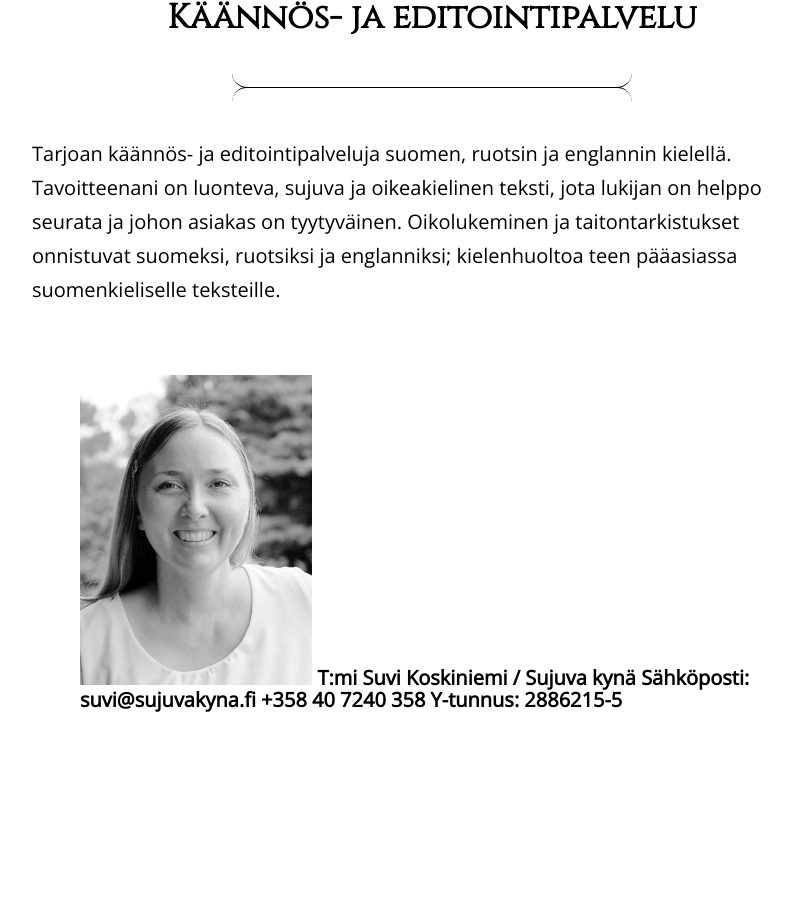
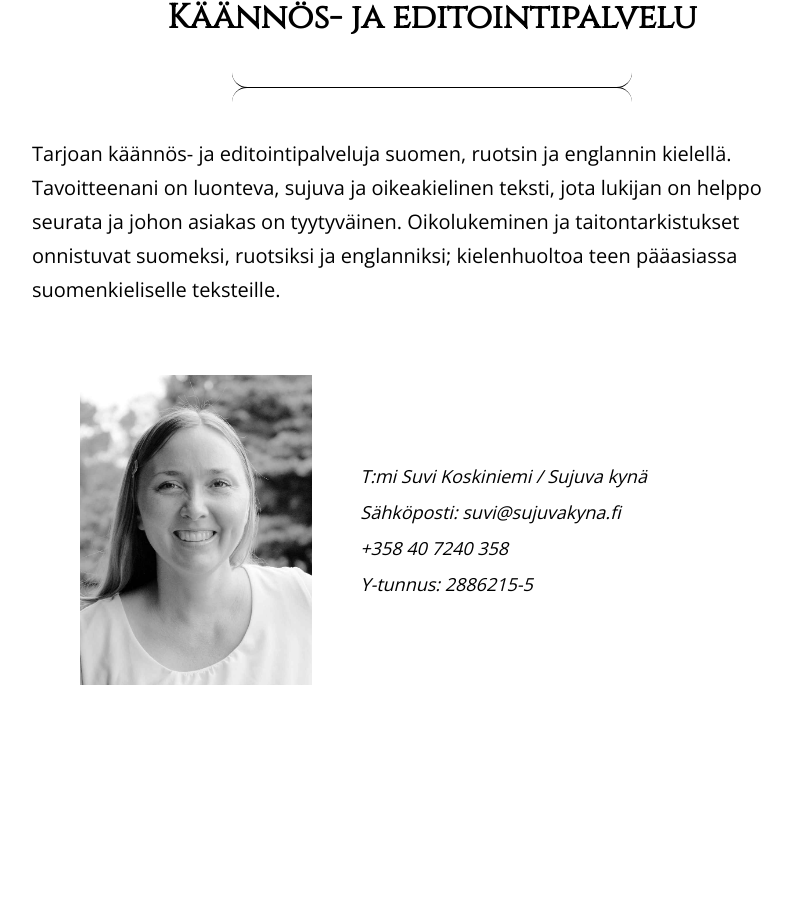
Before and after one commit to sujuvakyna/sujuvakyna.github.io, a Jekyll site: the page built from index.md, in a window 1280 px wide. Shown: the whole page, without its empty margins (208-1000 px from the left). Built offline with Jekyll 4.4.1, drawn with Linux system fonts in a browser that asks for light colours; some web fonts are replaced; our own code applies the rules of GitHub Pages for plain Markdown files.

Commit message:
finnish version done

```diff
--- a/assets/main.scss
+++ b/assets/main.scss
@@ -66,22 +66,29 @@ hr:before {
     border-radius: 20px;
 }
 
-blockquote.contact {
+address {
     margin: 0;
     padding: 3em;
     display: flex;
     flex-direction: row;
+    align-items: center;
 
     img {
         width: 33%;
-        flex: 0;
+        align-self: center;
+        flex: 0 0 auto;
     }
 
-    p {
-        flex: 1;
-        font-family: 'Open Sans', sans-serif;
-        font-size: 20px;
-        text-align: left;
+    ul {
+        list-style-type: none;
+        padding-left: 3em;
+        margin: 0;
+
+        li {
+            margin: 0;
+            padding: 0;
+            font-size: 18px;
+            line-height: 2em;
+        }
     }
-
 }
--- a/index.md
+++ b/index.md
@@ -8,9 +8,13 @@ title: Sujuva Kynä
 
 Tarjoan käännös- ja editointipalveluja suomen, ruotsin ja englannin kielellä. Tavoitteenani on luonteva, sujuva ja oikeakielinen teksti, jota lukijan on helppo seurata ja johon asiakas on tyytyväinen. Oikolukeminen ja taitontarkistukset onnistuvat suomeksi, ruotsiksi ja englanniksi; kielenhuoltoa teen pääasiassa suomenkieliselle teksteille.
 
-{: .contact}
-> ![Suvi Koskiniemi](suvi_koskiniemi.jpg)
-> T:mi Suvi Koskiniemi / Sujuva kynä
-> Sähköposti: suvi@sujuvakyna.fi
-> +358 40 7240 358
-> Y-tunnus: 2886215-5
+<address>
+<img src="suvi_koskiniemi.jpg" alt="Suvi Koskiniemi">
+
+<ul>
+<li>T:mi Suvi Koskiniemi / Sujuva kynä </li>
+<li>Sähköposti: suvi@sujuvakyna.fi</li>
+<li>+358 40 7240 358</li>
+<li>Y-tunnus: 2886215-5</li>
+</ul>
+</address>
```
